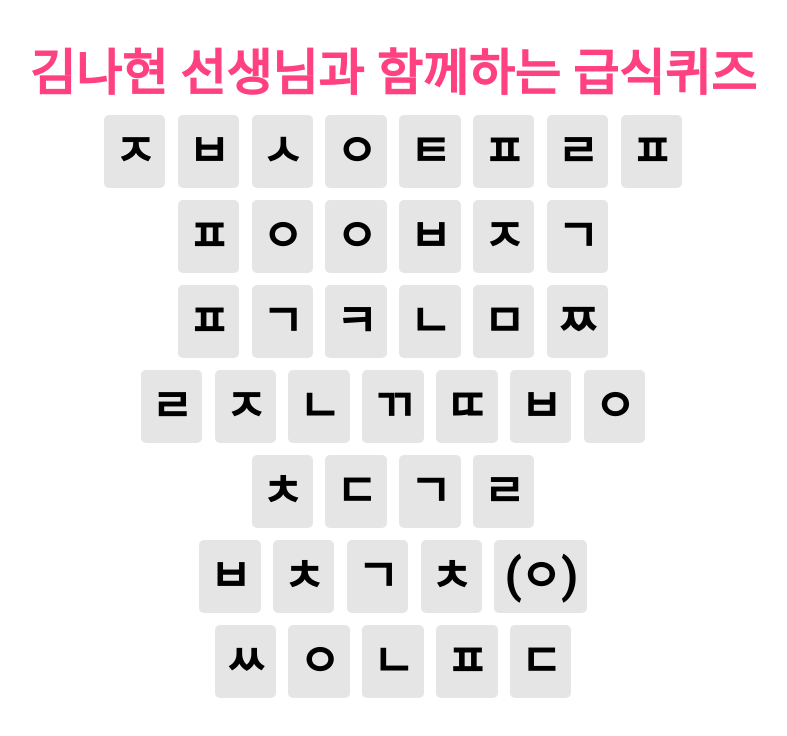
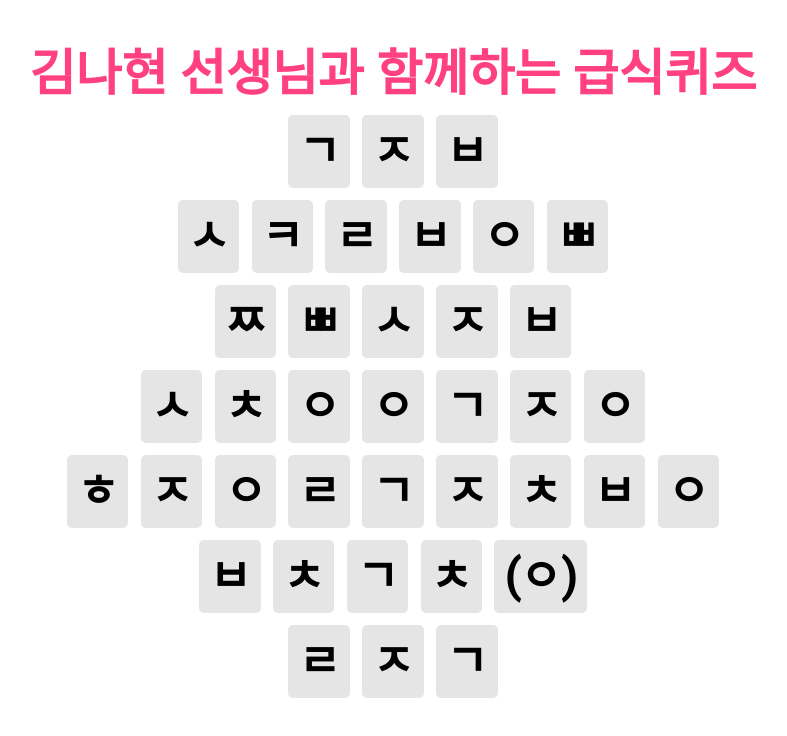
Before and after one commit to baenol123/babquiz, a plain HTML site: page index.html in a window 1280 px wide. Shown: the whole page, without its empty margins (247-1034 px from the left). Drawn offline with Linux system fonts and the light colour scheme.

Commit message:
Update index.html

```diff
--- a/index.html
+++ b/index.html
@@ -42,13 +42,13 @@
   </style>
   <script>
     function change11() {
-      document.getElementById('11').innerText = "전";
+      document.getElementById('11').innerText = "기";
     }
     function change12() {
-      document.getElementById('12').innerText = "복";
+      document.getElementById('12').innerText = "장";
     }
     function change13() {
-      document.getElementById('13').innerText = "새";
+      document.getElementById('13').innerText = "밥";
     }
     function change14() {
       document.getElementById('14').innerText = "우";
@@ -67,22 +67,22 @@
     }
 
     function change21() {
-      document.getElementById('21').innerText = "팽";
+      document.getElementById('21').innerText = "슈";
     }
     function change22() {
-      document.getElementById('22').innerText = "이";
+      document.getElementById('22').innerText = "크";
     }
     function change23() {
-      document.getElementById('23').innerText = "유";
+      document.getElementById('23').innerText = "림";
     }
     function change24() {
-      document.getElementById('24').innerText = "부";
+      document.getElementById('24').innerText = "붕";
     }
     function change25() {
-      document.getElementById('25').innerText = "장";
+      document.getElementById('25').innerText = "어";
     }
     function change26() {
-      document.getElementById('26').innerText = "국";
+      document.getElementById('26').innerText = "빵";
     }
     function change27() {
       document.getElementById('27').innerText = "국";
@@ -92,19 +92,19 @@
     }
 
     function change31() {
-      document.getElementById('31').innerText = "표";
+      document.getElementById('31').innerText = "짬";
     }
     function change32() {
-      document.getElementById('32').innerText = "교";
+      document.getElementById('32').innerText = "뽕";
     }
     function change33() {
-      document.getElementById('33').innerText = "콩";
+      document.getElementById('33').innerText = "수";
     }
     function change34() {
-      document.getElementById('34').innerText = "나";
+      document.getElementById('34').innerText = "제";
     }
     function change35() {
-      document.getElementById('35').innerText = "물";
+      document.getElementById('35').innerText = "비";
     }
     function change36() {
       document.getElementById('36').innerText = "찜";
@@ -115,22 +115,22 @@
 
 
      function change41() {
-      document.getElementById('41').innerText = "로";
+      document.getElementById('41').innerText = "상";
     }
     function change42() {
-      document.getElementById('42').innerText = "제";
+      document.getElementById('42').innerText = "추";
     }
     function change43() {
-      document.getElementById('43').innerText = "뇨";
+      document.getElementById('43').innerText = "오";
     }
     function change44() {
-      document.getElementById('44').innerText = "끼";
+      document.getElementById('44').innerText = "이";
     }
     function change45() {
-      document.getElementById('45').innerText = "떡";
+      document.getElementById('45').innerText = "겉";
     }
     function change46() {
-      document.getElementById('46').innerText = "볶";
+      document.getElementById('46').innerText = "절";
     }
     function change47() {
       document.getElementById('47').innerText = "이";
@@ -147,19 +147,31 @@
 
 
      function change51() {
-      document.getElementById('51').innerText = "찰";
+      document.getElementById('51').innerText = "훈";
     }
     function change52() {
-      document.getElementById('52').innerText = "도";
+      document.getElementById('52').innerText = "제";
     }
     function change53() {
-      document.getElementById('53').innerText = "그";
+      document.getElementById('53').innerText = "오";
     }
     function change54() {
-      document.getElementById('54').innerText = "롤";
+      document.getElementById('54').innerText = "리";
     }
     function change55() {
-      document.getElementById('55').innerText = "(완)";
+      document.getElementById('55').innerText = "감";
+    }
+    function change56() {
+      document.getElementById('56').innerText = "자";
+    }
+    function change57() {
+      document.getElementById('57').innerText = "채";
+    }
+    function change58() {
+      document.getElementById('58').innerText = "볶";
+    }
+    function change59() {
+      document.getElementById('59').innerText = "음";
     }
 
      function change61() {
@@ -186,13 +198,13 @@
 
 
      function change71() {
-      document.getElementById('71').innerText = "씨";
+      document.getElementById('71').innerText = "라";
     }
     function change72() {
-      document.getElementById('72').innerText = "없";
+      document.getElementById('72').innerText = "조";
     }
     function change73() {
-      document.getElementById('73').innerText = "는";
+      document.getElementById('73').innerText = "기";
     }
     function change74() {
       document.getElementById('74').innerText = "포";
@@ -213,54 +225,53 @@
   <div>
     <h1>
       <div id="1st_menu">
-        <span id="11" onclick="change11()">ㅈ</span>
-        <span id="12" onclick="change12()">ㅂ</span>
-        <span id="13" onclick="change13()">ㅅ</span>
-        <span id="14" onclick="change14()">ㅇ</span>
-        <span id="15" onclick="change15()">ㅌ</span>
-        <span id="16" onclick="change16()">ㅍ</span>
-        <span id="17" onclick="change17()">ㄹ</span>
-        <span id="18" onclick="change18()">ㅍ</span>
+        <span id="11" onclick="change11()">ㄱ</span>
+        <span id="12" onclick="change12()">ㅈ</span>
+        <span id="13" onclick="change13()">ㅂ</span>
 
       </div>
       <div id="2nd_menu">
-        <span id="21" onclick="change21()">ㅍ</span>
-        <span id="22" onclick="change22()">ㅇ</span>
-        <span id="23" onclick="change23()">ㅇ</span>
+        <span id="21" onclick="change21()">ㅅ</span>
+        <span id="22" onclick="change22()">ㅋ</span>
+        <span id="23" onclick="change23()">ㄹ</span>
         <span id="24" onclick="change24()">ㅂ</span>
-        <span id="25" onclick="change25()">ㅈ</span>
-        <span id="26" onclick="change26()">ㄱ</span>
+        <span id="25" onclick="change25()">ㅇ</span>
+        <span id="26" onclick="change26()">ㅃ</span>
 
 
       </div>
 
       <div id="3rd_menu">
-        <span id="31" onclick="change31()">ㅍ</span>
-        <span id="32" onclick="change32()">ㄱ</span>
-        <span id="33" onclick="change33()">ㅋ</span>
-        <span id="34" onclick="change34()">ㄴ</span>
-        <span id="35" onclick="change35()">ㅁ</span>
-        <span id="36" onclick="change36()">ㅉ</span>
+        <span id="31" onclick="change31()">ㅉ</span>
+        <span id="32" onclick="change32()">ㅃ</span>
+        <span id="33" onclick="change33()">ㅅ</span>
+        <span id="34" onclick="change34()">ㅈ</span>
+        <span id="35" onclick="change35()">ㅂ</span>
 
 
       </div>
 
       <div id="4th_menu">
-        <span id="41" onclick="change41()">ㄹ</span>
-        <span id="42" onclick="change42()">ㅈ</span>
-        <span id="43" onclick="change43()">ㄴ</span>
-        <span id="44" onclick="change44()">ㄲ</span>
-        <span id="45" onclick="change45()">ㄸ</span>
-        <span id="46" onclick="change46()">ㅂ</span>
+        <span id="41" onclick="change41()">ㅅ</span>
+        <span id="42" onclick="change42()">ㅊ</span>
+        <span id="43" onclick="change43()">ㅇ</span>
+        <span id="44" onclick="change44()">ㅇ</span>
+        <span id="45" onclick="change45()">ㄱ</span>
+        <span id="46" onclick="change46()">ㅈ</span>
         <span id="47" onclick="change47()">ㅇ</span>
 
 
       </div>
       <div id="5th_menu">
-        <span id="51" onclick="change51()">ㅊ</span>
-        <span id="52" onclick="change52()">ㄷ</span>
-        <span id="53" onclick="change53()">ㄱ</span>
+        <span id="51" onclick="change51()">ㅎ</span>
+        <span id="52" onclick="change52()">ㅈ</span>
+        <span id="53" onclick="change53()">ㅇ</span>
         <span id="54" onclick="change54()">ㄹ</span>
+        <span id="54" onclick="change54()">ㄱ</span>
+        <span id="54" onclick="change54()">ㅈ</span>
+        <span id="54" onclick="change54()">ㅊ</span>
+        <span id="54" onclick="change54()">ㅂ</span>
+        <span id="54" onclick="change54()">ㅇ</span>
 
       </div>
       <div id="6th_menu">
@@ -273,11 +284,10 @@
 
       </div>
       <div id="7th_menu">
-        <span id="71" onclick="change71()">ㅆ</span>
-        <span id="72" onclick="change72()">ㅇ</span>
-        <span id="73" onclick="change73()">ㄴ</span>
-        <span id="74" onclick="change74()">ㅍ</span>
-        <span id="75" onclick="change75()">ㄷ</span>
+        <span id="71" onclick="change71()">ㄹ</span>
+        <span id="72" onclick="change72()">ㅈ</span>
+        <span id="73" onclick="change73()">ㄱ</span>
+
       </div>
     </h1>
   </div>
```
